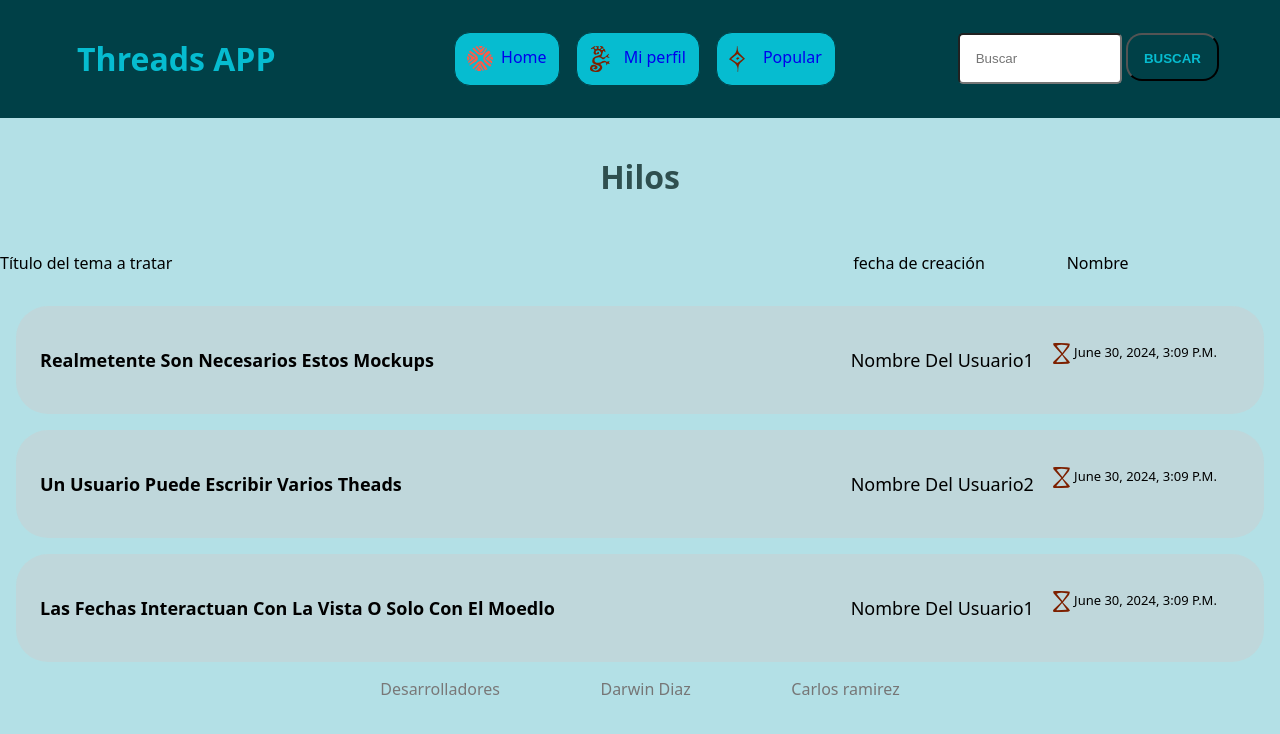
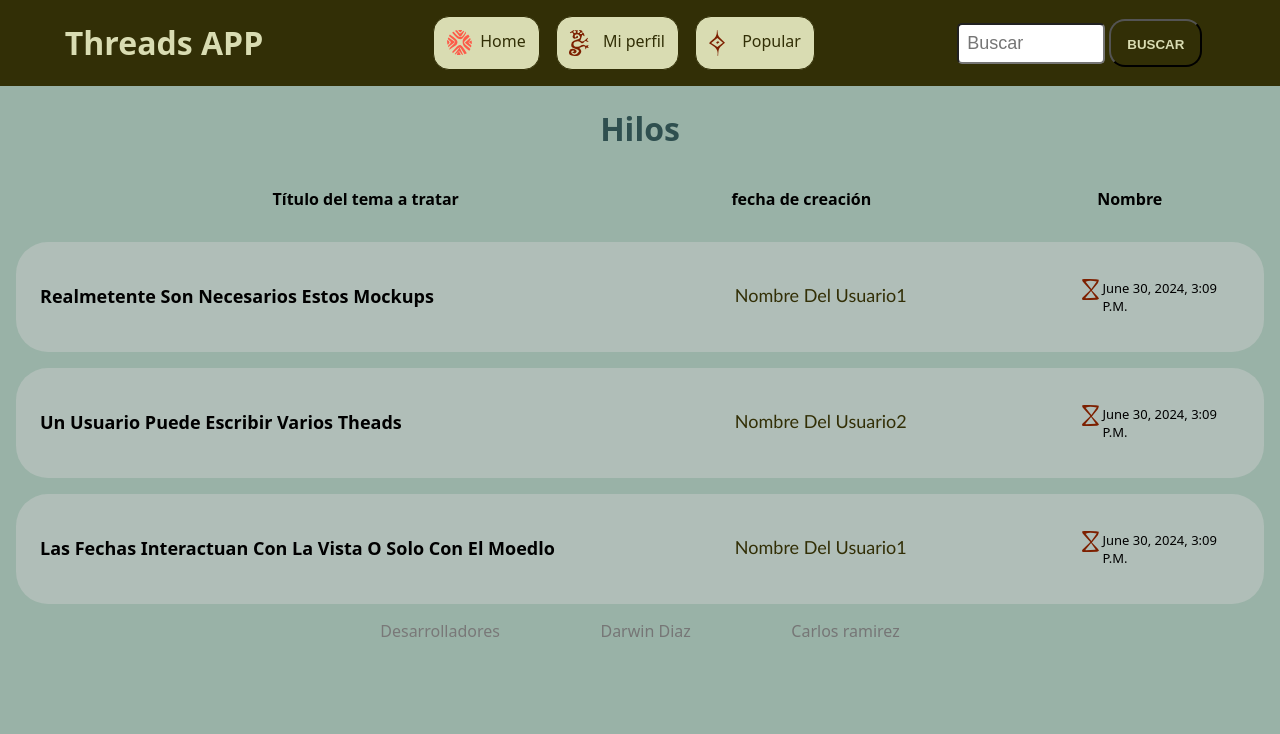
Before and after one commit to drwnDrDev/Foro_Project, a Django app: page /threads/ in a window 1280 px wide. Shown: the top 734 px of the page. Run offline with Django 5.2, Linux system fonts and the light colour scheme.

Commit message:
colores mas feos aun

```diff
--- a/FORO/ForoApp/static/css/app.css
+++ b/FORO/ForoApp/static/css/app.css
@@ -57,6 +57,7 @@
     padding: 0.8rem;
     background-color: var(--secondary-color);
     text-decoration: none;
+    color: var(--primary-color);
 }
 nav a:hover {
     background-color: var(--accent-color);
@@ -90,6 +91,9 @@
 color: #767676;
 }
 
+.search__form{
+    padding: 1%;
+}
 nav ul {
     display: flex;
     flex-wrap: wrap;
@@ -129,11 +133,15 @@
  filter: brightness(0.8);
 }
 .nombre {
-display: flex;
-gap: 0.5rem;
+    display: flex;
+    gap: 3px;
+    font-family: 'Trebuchet MS', 'Lucida Sans Unicode', 'Lucida Grande', 'Lucida Sans', Arial, sans-serif;
+    color: var(--tertiary-color);
+    text-transform: capitalize;
 }
 .input__text-buscar {
-    padding: 1rem;
+    padding: 0.5rem;
+    font-size: large;
     width: 8rem;
     max-width: 100%;
     font-weight: 400;
@@ -144,17 +152,18 @@
     margin-bottom: 0;
 }
 .thread__div {
-    margin-top: -1rem;
-    font-size: smaller;
+    margin-top: 0;
+    font-size: small;
     display: grid;
     grid-template-columns: auto auto;
     justify-content: space-around;
 
 }
 .thread__div--p{
-    display: flex;
+    text-align: center;
     gap: 0.1rem;
-    font-size: smaller;
+    font-size: small;
+    font-weight: 400;
 }
 .row {
     text-decoration: none;
@@ -208,25 +217,54 @@
 
 .post__p--a {
     text-decoration: none;
+    color: var(--alternative);
+    font-weight: 600;
     display: flex;
     flex-direction: column;
     justify-content: center;
     align-items: center;
 }
+
+.post__p--a:hover{
+    color: var(--accent-color);
+}
+
 .fecha {
     font-size: small;
     display: flex;
 }
+
+.profile{
+    max-width: 100%;
+    width: min(96%,600px);
+    padding: 3rem;
+}
+.flex{
+    padding: 2%;
+    display: flex;
+    flex-wrap: wrap;
+    gap: 1rem;
+}
+.historia {
+    padding: 1rem;
+    width: min(600px,88%);
+    margin: auto;
+}
+
 @media (min-width: 640px){
 .row {
-    grid-template-columns:4fr 1fr 1fr;
+    grid-template-columns:4fr 2fr 1fr;
 }
 .titulo {
     grid-column:1/ span 1;
 }
 .cabecera{
+    font-weight: 600;
     display: grid;
-    grid-template-columns:4fr 1fr 1fr;
+    grid-template-columns:4fr 2fr 1fr;
+}
+.cabecera__titulo {
+    text-align: center;
 }
 .post {
     display: grid;
@@ -244,10 +282,28 @@
     font-size: smaller;
     gap: 1px;
 }
+.thread__div {
+    margin-top: -0.2rem;
+    font-size: medium;
+    display: grid;
+    grid-template-columns: 4fr 3fr;
+    justify-content: center;
+    gap: 2;
+
+}
+
+
 }
 @media (prefers-color-scheme: light) {
     body{
         background-color: var(--accent-color);
     }
+    .post__p--a {
+
+        color: var(--primary-color);
+    }
+    .nombre {
+        color: var(--primary-color);
+    }
 
 }
--- a/FORO/ForoApp/static/css/style.css
+++ b/FORO/ForoApp/static/css/style.css
@@ -1,11 +1,13 @@
 :root {
-    --primary-color: hsl(186, 100%, 14%);
-    --secondary-color: hsl(186, 94%, 42%);
-    --tertiary-color: hsl(276, 100%, 14%);
+    --primary-color: hsl(56, 79%, 11%);
+    /* Tono más claro del color primario */
+    --secondary-color:hsl(64, 38%, 78%);
+    --tertiary-color: hsl(67, 9%, 64%);
     /* Color complementario */
-    --accent-color: #b3e0e6;
-    /* Tono más claro del color primario */
+    --accent-color: hsl(154, 14%, 65%);
+
     --background-dark: rgb(33, 33, 33);
+    --alternative:hsl(59, 89%, 43%);
 }
 
 html {
@@ -66,7 +68,6 @@
     color: var(--secondary-color);
 }
 h1,h2 {
-    padding: 1rem;
     text-align: center;
     color: var(--accent-color);
 }
--- a/FORO/ForoApp/templates/layouts/app.html
+++ b/FORO/ForoApp/templates/layouts/app.html
@@ -20,7 +20,7 @@
             <li ><a href="/votes"><i class="icon i-show" aria-label="show"></i>Popular</a></li>
         </ul>
     </nav>
-    <form class='as_div'>
+    <form class='search__form'>
         <input type="text" class="input__text-buscar" name="search" placeholder="Buscar">
         <button type="submit" class="button-primary">Buscar</button>
     </form>
--- a/FORO/ForoApp/templates/profile/index.html
+++ b/FORO/ForoApp/templates/profile/index.html
@@ -2,8 +2,8 @@
 {% block title %}Mi perfil{% endblock %}
 {% block description %}Datos sobre la interacción de usuario con la aplcacíon{% endblock %}
 {% block content %}
-<section>
-    <h2>Mi perfil</h2>
+<section class="flex">
+
     <div class="profile">
         <p class="profile__p">Nombre de usuario: {{user.username}}</p>
         <p class="profile__p">Correo: {{user.email}}</p>
@@ -16,7 +16,7 @@
         <a href="/votes" class="button-primary">Ver votos</a>
     </div>
 </section>
-<aside>
+<aside class="historia">
     <h3>Últimos hilos</h3>
 
         {% for thread in threads %}
--- a/FORO/ForoApp/templates/threads/index.html
+++ b/FORO/ForoApp/templates/threads/index.html
@@ -4,7 +4,7 @@
 {% block content %}
 <section>
     <div class="cabecera">
-        <p>
+        <p class="cabecera__titulo">
            Título del tema a tratar
         </p>
         <p>
```
Also changed, not shown: FORO/ForoApp/templates/profile/create.html (added), FORO/ForoApp/templates/profile/delete.html (added), FORO/ForoApp/templates/profile/edit.html (added).
